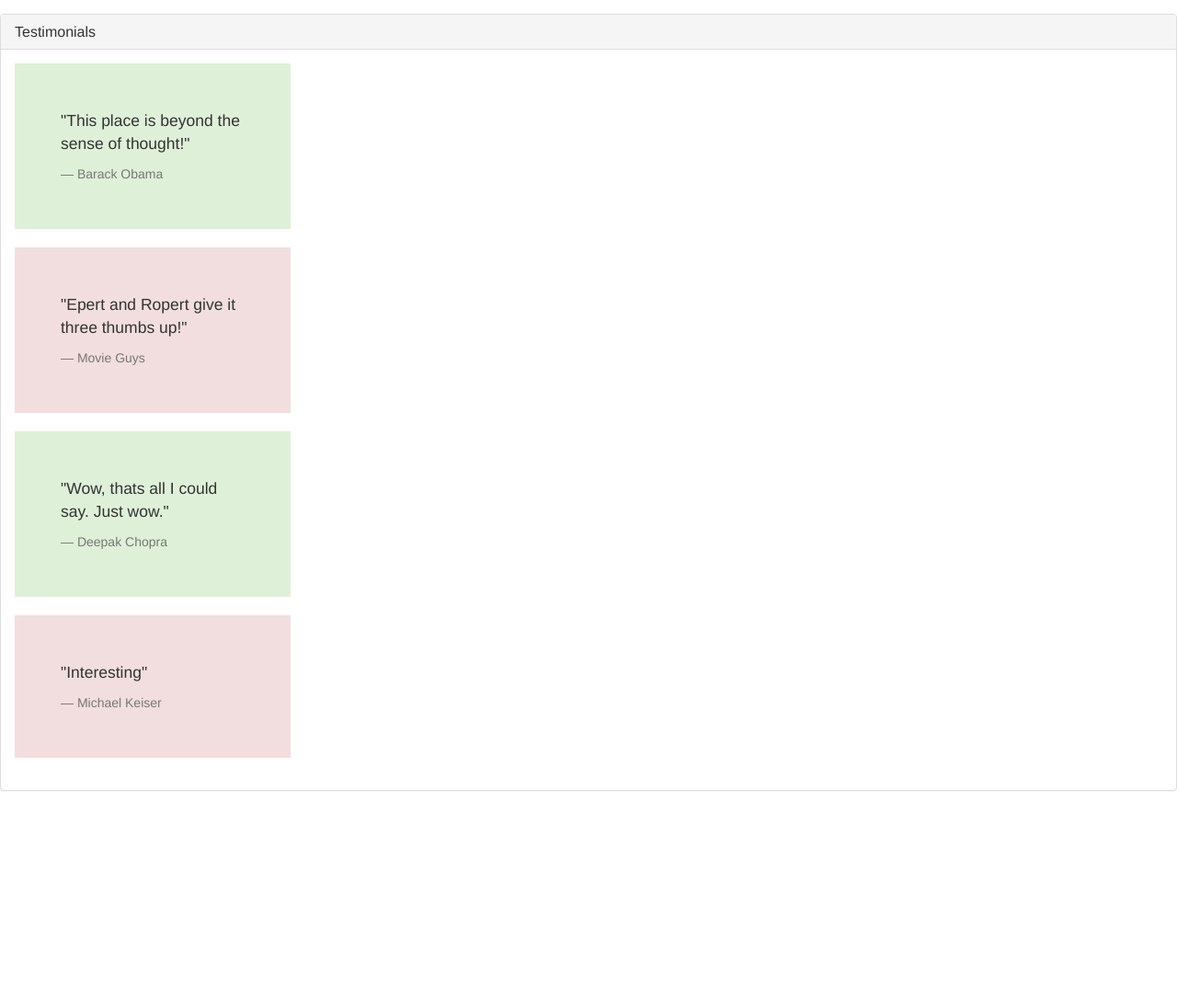
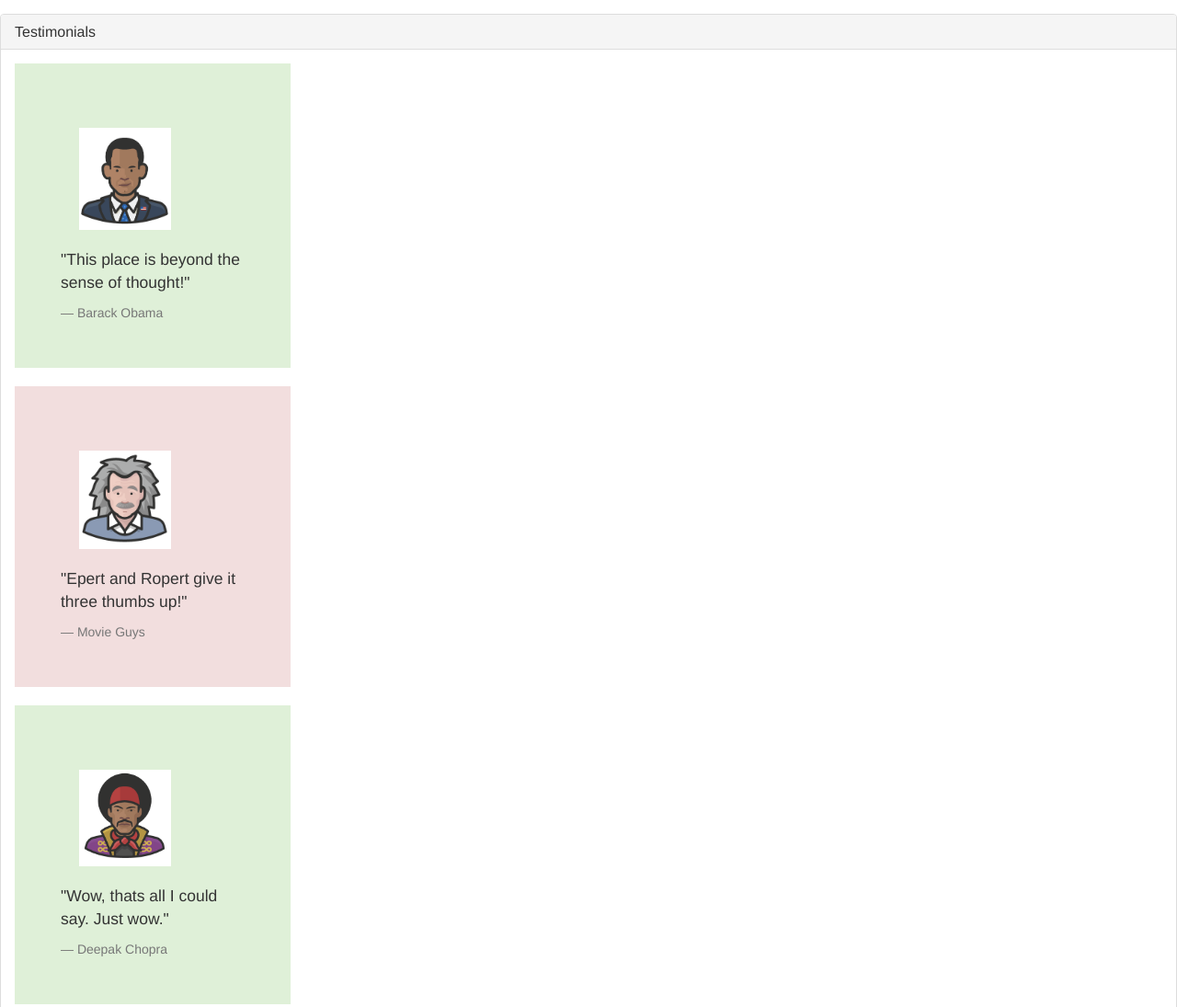
Before and after one commit to 21-Coding/VacationAdvertise, a plain HTML site: page index.html in a window 1280 px wide. Shown: the part 1420-2515 px from the top of the page at 92% size. Before the commit the page ends 2300 px from the top, so only its background shows below. Drawn offline with Linux system fonts and the light colour scheme.

Commit message:
add images and css

```diff
--- a/css/styles.css
+++ b/css/styles.css
@@ -31,3 +31,9 @@
   background-color: transparent;
 
 }
+
+.special {
+  width: 100px;
+  border: 15px;
+  margin: 20px;
+}
--- a/index.html
+++ b/index.html
@@ -39,21 +39,25 @@
       <div class="panel-body">
 
         <blockquote class="bg-success">
+          <img class="special"src="img/barack.png" alt="">
           <p>"This place is beyond the sense of thought!"</p>
           <footer>Barack Obama</footer>
         </blockquote>
 
         <blockquote class="bg-danger">
+          <img class="special"src="img/movie.png" alt="">
           <p>"Epert and Ropert give it three thumbs up!"</p>
           <footer>Movie Guys</footer>
         </blockquote>
 
         <blockquote class="bg-success">
+          <img class="special"src="img/deepak.png" alt="">
           <p>"Wow, thats all I could say. Just wow."</p>
           <footer>Deepak Chopra</footer>
         </blockquote>
 
         <blockquote class="bg-danger">
+          <img class="special"src="img/mk.png" alt="">
           <p>"Interesting"</p>
           <footer>Michael Keiser</footer>
         </blockquote>
```
Also changed, not shown: img/barack.png (added), img/deepak.png (added), img/mk.png (added), img/movie.png (added).
